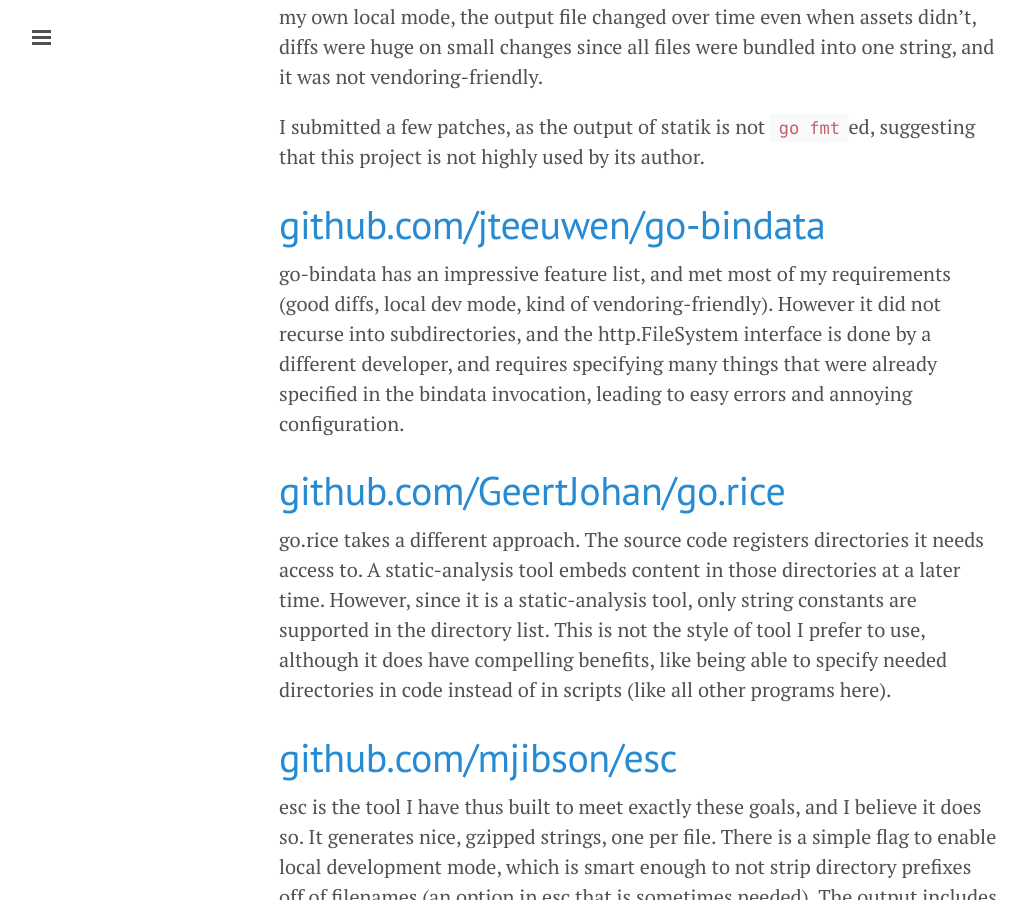
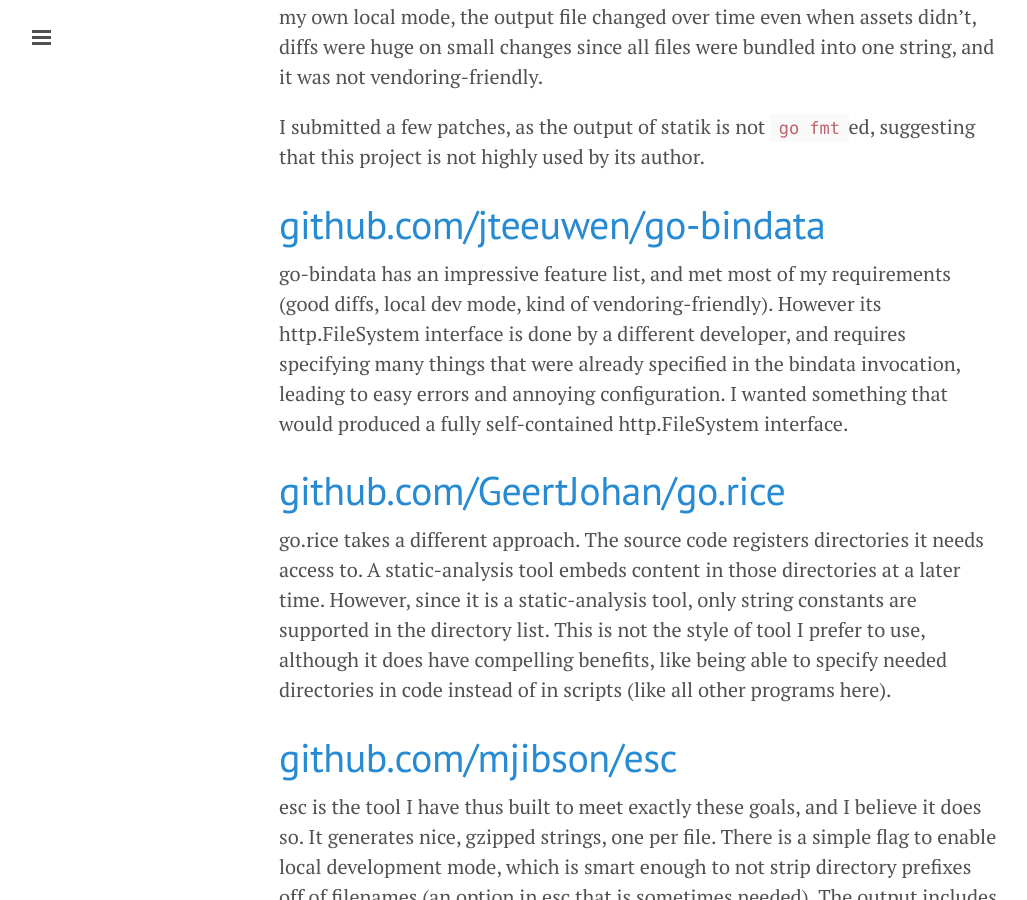
Before and after one commit to mjibson/mjibson.github.io, a Jekyll site: the page built from _posts/2014-11-19-esc-embedding-static-assets.markdown, in a window 1280 px wide and 900 px high, scrolled down 1174 px. Shown: the whole window, without its empty margins (1-1028 px from the left). Built offline with Jekyll 4.4.1, drawn with Linux system fonts in a browser that asks for light colours; Markdown is read by kramdown in place of the engine named in the settings.

Commit message:
Update 2014-11-19-esc-embedding-static-assets.markdown

```diff
--- a/_posts/2014-11-19-esc-embedding-static-assets.markdown
+++ b/_posts/2014-11-19-esc-embedding-static-assets.markdown
@@ -49,11 +49,10 @@ suggesting that this project is not highly used by its author.
 # [github.com/jteeuwen/go-bindata](https://github.com/jteeuwen/go-bindata)
 
 go-bindata has an impressive feature list, and met most of my requirements
-(good diffs, local dev mode, kind of vendoring-friendly). However it did not
-recurse into subdirectories, and the http.FileSystem interface is done by a
+(good diffs, local dev mode, kind of vendoring-friendly). However its http.FileSystem interface is done by a
 different developer, and requires specifying many things that were already
 specified in the bindata invocation, leading to easy errors and annoying
-configuration.
+configuration. I wanted something that would produced a fully self-contained http.FileSystem interface.
 
 # [github.com/GeertJohan/go.rice](https://github.com/GeertJohan/go.rice)
 
```
